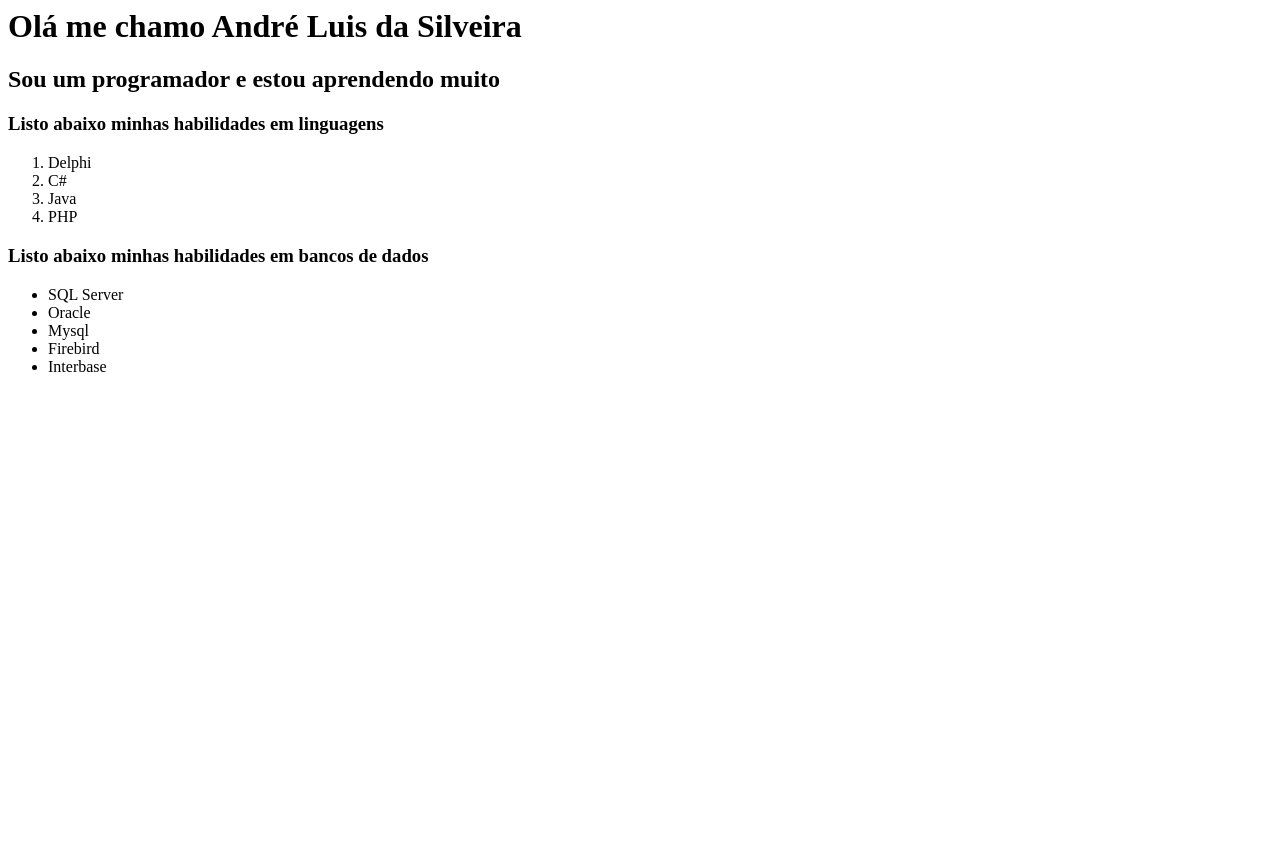
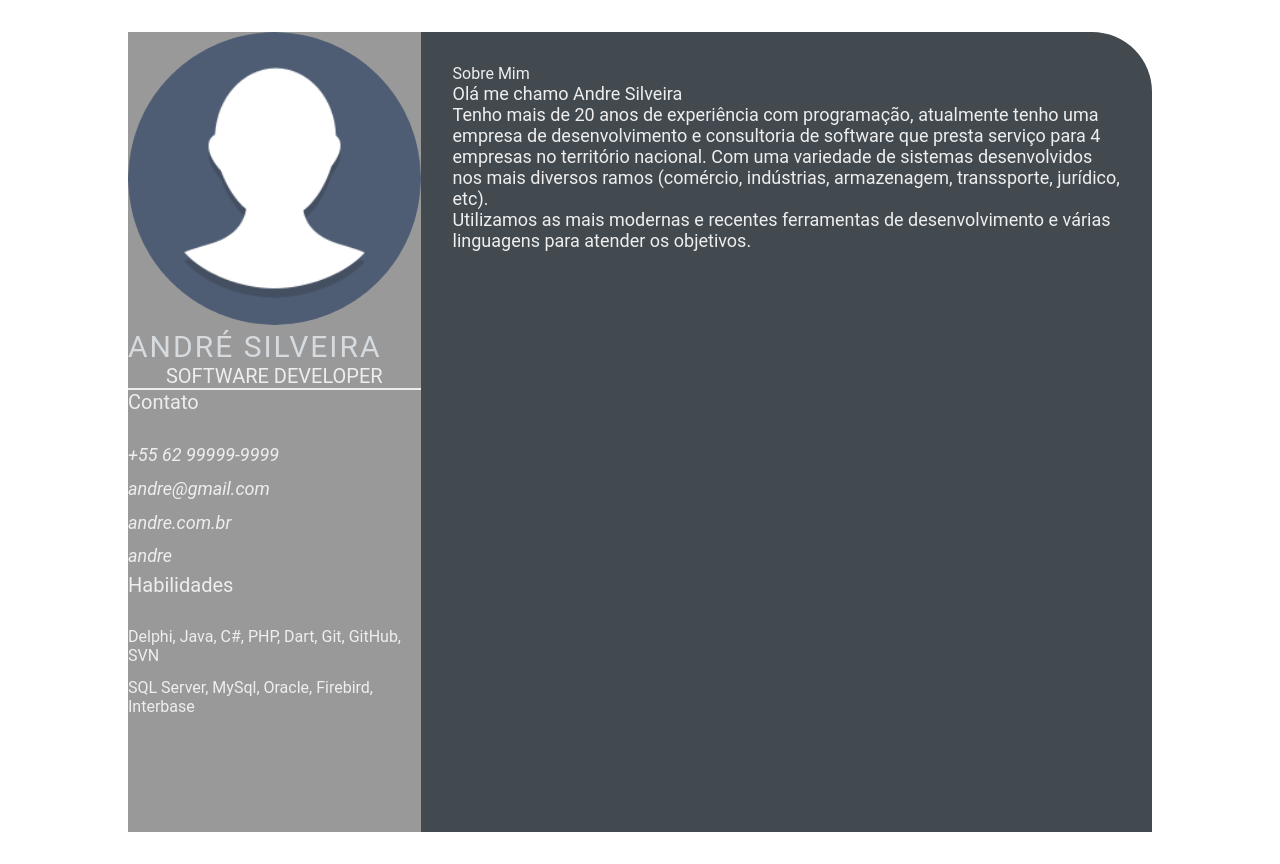
Before and after one commit to Andre-aLuis/jornada-dev.github.io, a plain HTML site: page index.html in a window 1280 px wide. Before the commit the page ends 800 px from the top, so only its background shows below. Drawn offline with Linux system fonts and the light colour scheme.

Commit message:
feature: add index.html - begin curriculum (#2)

```diff
--- a/index.html
+++ b/index.html
@@ -1,24 +1,54 @@
-<html>
-    <title>
-        Primeira página
-    </title>
-    <body>
-        <h1> Olá me chamo André Luis da Silveira</h1>
-        <h2> Sou um programador e estou aprendendo muito</h2>
-        <h3> Listo abaixo minhas habilidades em linguagens</h3>
-        <ol>
-            <li> Delphi </li>
-            <li> C# </li>
-            <li> Java </li>
-            <li> PHP </li>
-        </ol>
-        <h3> Listo abaixo minhas habilidades em bancos de dados</h3>
-        <ul>
-            <li> SQL Server </li>
-            <li> Oracle </li>
-            <li> Mysql </li>
-            <li> Firebird </li>
-            <li> Interbase</li>
-        </ul>
-    </body>
+
+<!DOCTYPE html>
+<html lang="pt-br">
+<head>
+    <meta charset="UTF-8">
+    <meta http-equiv="X-UA-Compatible" content="IE=edge">
+    <meta name="viewport" content="width=device-width, initial-scale=1.0">
+    <title>Andre Silveira - CV</title>
+    <link rel="stylesheet" href="style.css">
+</head>
+<body>
+    <main class="resume-contents">
+        <section class="left-section">
+            <section class="left-section-content">
+                <div class="profile">
+                    <img class="profile-image" src="img/profile-image.png" alt="Profile image">
+                    <p class="name">André Silveira</p>
+                    <p class="profession">Software Developer</p>
+                </div>
+                <div class="contact-info">
+                    <p class="left-title">Contato</p>
+                    <ul>
+                        <li><i class="fa fa-phone"> +55 62 99999-9999</i></li>
+                        <li><i class="fa fa-envelope"> andre@gmail.com</i></li>
+                        <li><i class="fa fa-globe"> andre.com.br</i></li>
+                        <li><i class="fa fa-github"> andre</i></li>
+                    </ul>
+                </div>
+                <div class="skills">
+                    <p class="left-title">Habilidades</p>
+                    <ul>
+                        <li><p>Delphi, Java, C#, PHP, Dart, Git, GitHub, SVN</p></li>
+                        <li><p>SQL Server, MySql, Oracle, Firebird, Interbase</p></li>
+                    </ul>
+                </div>
+            </section>
+        </section>
+        <section class="right-section">
+            <div class="right-section-contents">
+                <section class="about gap">
+                    <div class="right-title"> Sobre Mim</div>
+                    <p class="about-me-contents">
+                        Olá me chamo Andre Silveira<br>
+                         Tenho mais de 20 anos de experiência com programação, atualmente tenho uma empresa
+                        de desenvolvimento e consultoria de software que presta serviço para 4 empresas no território nacional. Com uma
+                        variedade de sistemas desenvolvidos nos mais diversos ramos (comércio, indústrias, armazenagem, transsporte, jurídico, etc).<br>
+                        Utilizamos as mais modernas e recentes ferramentas de desenvolvimento e várias linguagens para atender os objetivos.
+                    </p>
+                </section>
+            </div>
+        </section>
+    </main>
+</body>
 </html>
--- /dev/null
+++ b/style.css
@@ -0,0 +1,103 @@
+* {
+    margin: 0;
+    padding: 0;
+    box-sizing: border-box;
+    list-style: none;
+    font-family: 'Roboto', sans-serif;
+}
+
+.resume-contents {
+    min-height: 100vh;
+    width: 80%;
+    margin: 2rem auto;
+    display: grid;
+    grid-template-columns: repeat(7, 1fr);
+}
+
+.left-section {
+    grid-column: span 2;
+    height: 100%;
+    background-color: #999999;
+}
+
+.right-section {
+    grid-column: span 5;
+    height: 100%;
+    background-color: #424a50;
+    border-radius: 0px 60px 0px 0px;
+}
+
+.left-section-contents{
+    padding: 2rem 2rem;
+}
+
+.profile {
+    width: 100%;
+    border-bottom: 2px solid #eeeeee;
+}
+
+.profile .profile-image {
+    width: 100%;
+    border-radius: 100%;
+}
+
+.name {
+    color: #D6DBDF;
+    font-size: 30px;
+    letter-spacing: 2px;
+    text-transform: uppercase;
+}
+
+.profession {
+    color: #eeeeee;
+    font-size: 20px;
+    text-transform: uppercase;
+    text-align: center;
+}
+
+/* .contact-info { border-bottom: 2px solid #1B2631; } */
+.left-title {
+    color: #eeeeee;
+    font-size: 20px;
+}
+
+.contact-info ul {
+    padding-top: 1.5rem;
+}
+
+.contact-info ul li,
+.references ul li {
+    padding: .4rem 0;
+    color: #eeeeee;
+}
+
+.contact-info ul li i,
+.references ul li i {
+    padding-right: 1rem;
+    font-size: 18px;
+    color: #eeeeee;
+}
+
+.skills ul {
+    padding-top: 1.5rem;
+}
+.skills ul li p {
+    padding: .4rem 0;
+    color: #eeeeee;
+}
+
+.right-section-contents {
+    padding: 2rem 2rem;
+}
+
+.right-title {
+    color: #eeeeee;
+}
+
+.gap {
+    padding-bottom: 2rem;
+}
+.about-me-contents {
+    font-size: 18px;
+    color: #eeeeee;
+}
```
Also changed, not shown: img/profile-image.png (added), img/profile1.jpg (added).
